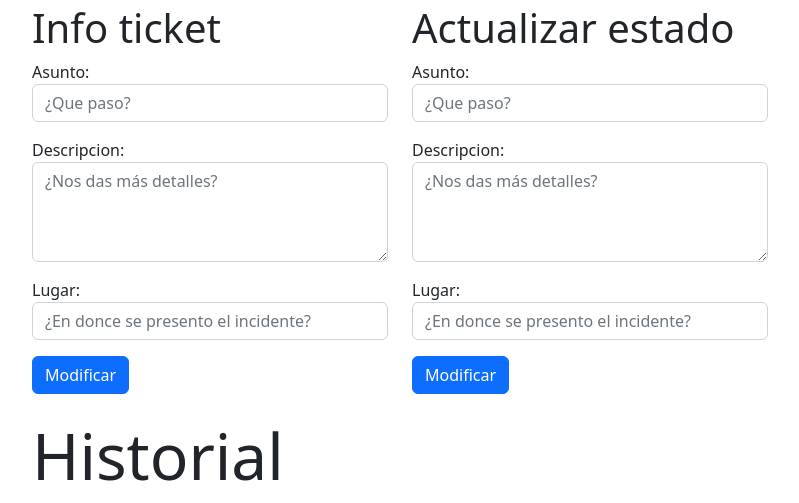
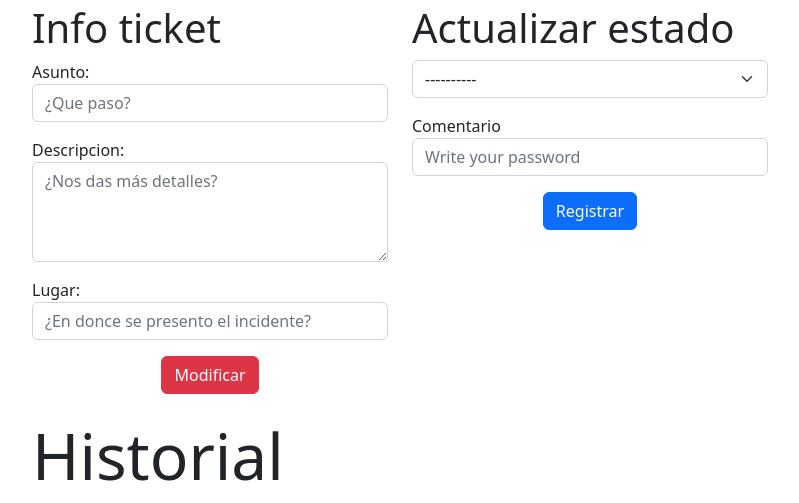
Before and after one commit to ldxsoria/mti, a Django app: template myapp/templates/tickets/progress_ticket.html in a window 1280 px wide. Shown: the part 127-630 px from the top of the page, without its empty margins (50-849 px from the left). Run offline with Django 4.2, Linux system fonts and the light colour scheme; the template is opened without the code that fills it: values that come from a table or form of the project are taken from there, others are empty.

Commit message:
form estado en progress listo

```diff
--- a/myapp/forms.py
+++ b/myapp/forms.py
@@ -1,5 +1,5 @@
 from django import forms
-from .models import Ticket
+from .models import Ticket, Registro
 
 class TicketForm(forms.ModelForm):
     class Meta:
@@ -10,3 +10,7 @@ class TicketForm(forms.ModelForm):
             'descripcion': forms.Textarea(attrs={'class': 'form-control','placeholder' : '¿Nos das más detalles?','style':'height: 100px'}),
             'lugar': forms.TextInput(attrs={'class': 'form-control', 'placeholder': '¿En donce se presento el incidente?'}),
         }
+class RegistroForm(forms.ModelForm):
+    class Meta:
+        model = Registro
+        fields = ['estado','comment_estado']
--- a/myapp/models.py
+++ b/myapp/models.py
@@ -16,6 +16,9 @@ ESTADOS_TICKET = [
 class EstadosTicket(models.Model):
     estado = models.SmallIntegerField(primary_key=True)
     desc = models.CharField(max_length=20)
+
+    def __str__(self):
+        return self.desc
 
 class Registro(models.Model):
     #FK
--- a/myapp/templates/tickets/progress_ticket.html
+++ b/myapp/templates/tickets/progress_ticket.html
@@ -7,24 +7,35 @@
         <h1 class="display-4">Ticket #{{ticket.id}}</h1>
         <div class="col-md-4">
             <h1 class="display-6"> Info ticket</h1>
-            <form action="">
+            <form method="post">
                 {% csrf_token %}
                 {{form.as_p}}
-                <div class="d-flex justify-content-between">
-                    <button class="btn btn-primary">
+                <div class="d-flex justify-content-center">
+                    <button class="btn btn-danger">
                         Modificar
                     </button>
                 </div>
             </form>
         </div>
         <div class="col-md-4">
-            <h1 class="display-6"> Actualizar estado </h1>
-            <form action="">
+            <form method="post" action="{% url 'add_registro_ticket' ticket.id %}">
+                <h1 class="display-6"> Actualizar estado </h1>
                 {% csrf_token %}
-                {{form.as_p}}
-                <div class="d-flex justify-content-between">
-                    <button class="btn btn-primary">
-                        Modificar
+                <div class="mb-3">
+                    <select  name='estado' class="form-select" aria-label="Default select example">
+                        <option selected>----------</option>
+                        {% for opcion in estados%}
+                        <option value={{opcion.estado}} id='estado'>{{opcion.desc}}</option>
+                        {% endfor %}
+                      </select>
+                </div>
+                <div class="mb-3">
+                    <label for="comentario">Comentario</label>
+                    <input type="text" name="comentario" class="form-control" placeholder="Write your password" id="comentario">
+                </div>
+                <div class="d-flex justify-content-center">
+                    <button class="btn btn-primary ">
+                        Registrar
                     </button>
                 </div>
             </form>
--- a/myapp/urls.py
+++ b/myapp/urls.py
@@ -10,5 +10,6 @@ urlpatterns = [
     #URL TICKETS
     path('tickets/', views.tickets, name = 'tickets'),
     path('ticket/create', views.create_ticket, name = 'create_ticket' ),
-    path('ticket/<int:ticket_id>/progress', views.progress_ticket, name = 'progress_ticket')
+    path('ticket/<int:ticket_id>/progress', views.progress_ticket, name = 'progress_ticket'),
+    path('ticket/<int:ticket_id>/add', views.add_registro_ticket, name = 'add_registro_ticket')
     ]
```
Also changed, not shown: myapp/views.py (+48 -10 lines).
